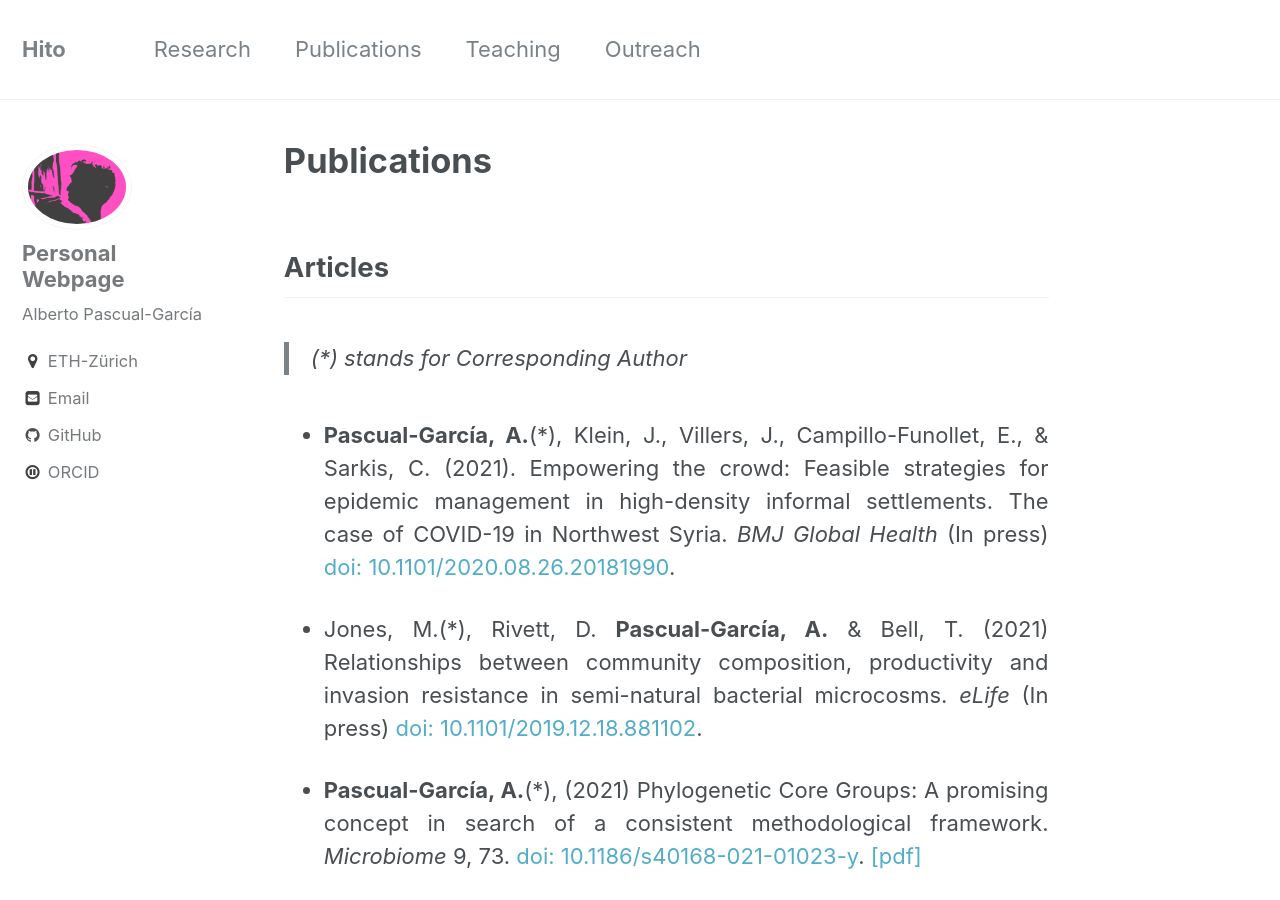
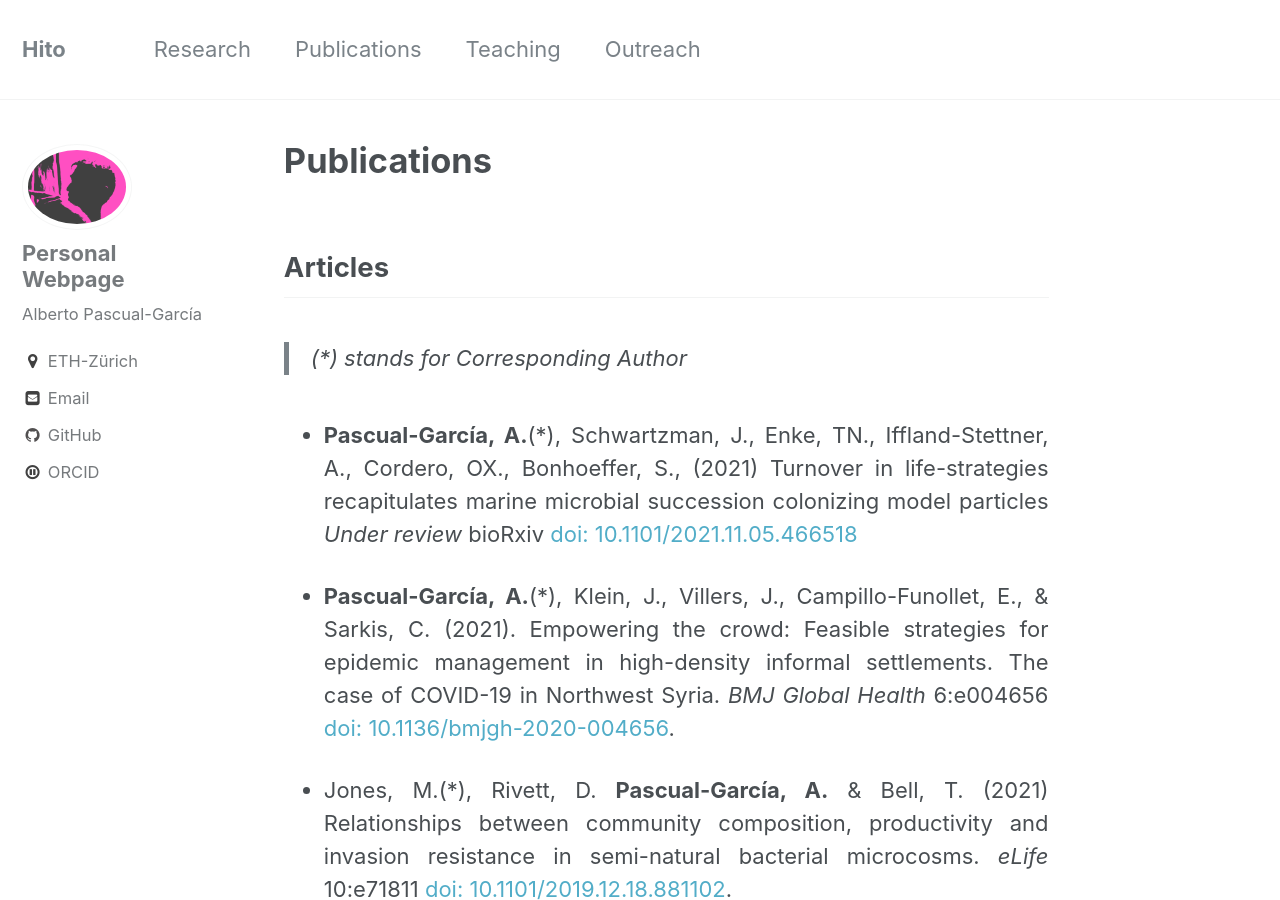
Before and after one commit to apascualgarcia/apascualgarcia.github.io, a Jekyll site: the page built from _pages/Publications.md, in a window 1280 px wide and 900 px high. Built offline with Jekyll 4.4.1, drawn with Linux system fonts in a browser that asks for light colours.

Commit message:
updated publications nov 21

```diff
--- a/_pages/Publications.md
+++ b/_pages/Publications.md
@@ -12,10 +12,11 @@ permalink: /_pages/Publications/
 > (*) stands for Corresponding Author
 
 
+* **Pascual-García, A.**(*), Schwartzman, J., Enke, TN., Iffland-Stettner, A., Cordero, OX., Bonhoeffer, S., (2021)  Turnover in life-strategies recapitulates marine microbial succession colonizing model particles _Under review_ bioRxiv [doi: 10.1101/2021.11.05.466518](https://doi.org/10.1101/2021.11.05.466518)
 
-* **Pascual-García, A.**(*), Klein, J., Villers, J., Campillo-Funollet, E., & Sarkis, C. (2021). Empowering the crowd: Feasible strategies for epidemic management in high-density informal settlements. The case of COVID-19 in Northwest Syria. _BMJ Global Health_ (In press) [doi: 10.1101/2020.08.26.20181990](https://doi.org/10.1101/2020.08.26.20181990).
+* **Pascual-García, A.**(*), Klein, J., Villers, J., Campillo-Funollet, E., & Sarkis, C. (2021). Empowering the crowd: Feasible strategies for epidemic management in high-density informal settlements. The case of COVID-19 in Northwest Syria. _BMJ Global Health_ 6:e004656 [doi: 10.1136/bmjgh-2020-004656](http://dx.doi.org/10.1136/bmjgh-2020-004656).
 
-* Jones, M.(*), Rivett, D. **Pascual-García, A.** & Bell, T. (2021) Relationships between community composition, productivity and invasion resistance in semi-natural bacterial microcosms. _eLife_ (In press) [doi: 10.1101/2019.12.18.881102](https://www.biorxiv.org/content/10.1101/2019.12.18.881102v1).
+* Jones, M.(*), Rivett, D. **Pascual-García, A.** & Bell, T. (2021) Relationships between community composition, productivity and invasion resistance in semi-natural bacterial microcosms. _eLife_ 10:e71811 [doi: 10.1101/2019.12.18.881102](https://www.biorxiv.org/content/10.1101/2019.12.18.881102v1).
 
 * **Pascual-García, A.**(*), (2021) Phylogenetic Core Groups: A promising concept in search of a consistent methodological framework. _Microbiome_ 9, 73. [doi: 10.1186/s40168-021-01023-y](https://doi.org/10.1186/s40168-021-01023-y). [[pdf]](/assets/articles/Pascual-Garcia_PhylogeneticCoreGroups_Microbiome_2021.pdf)
 
```
